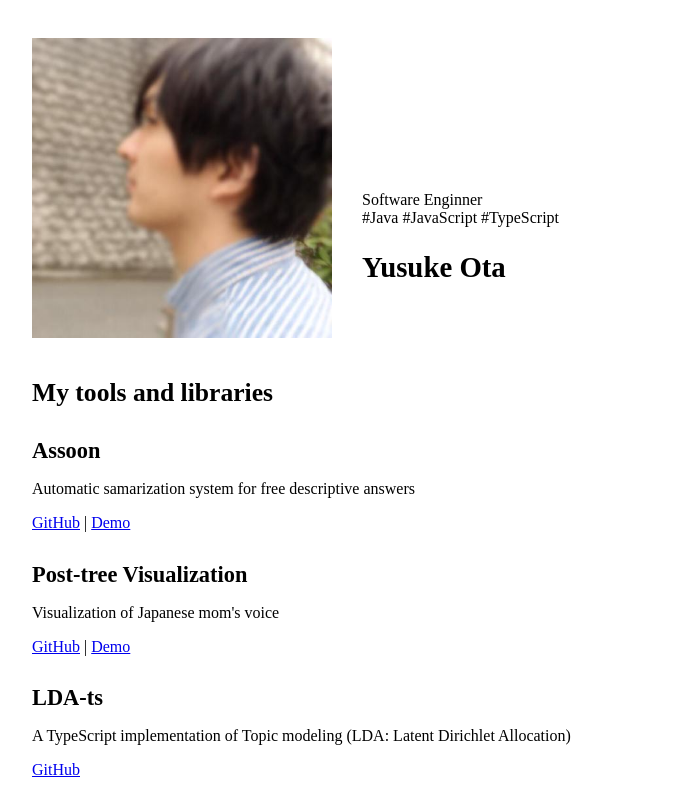
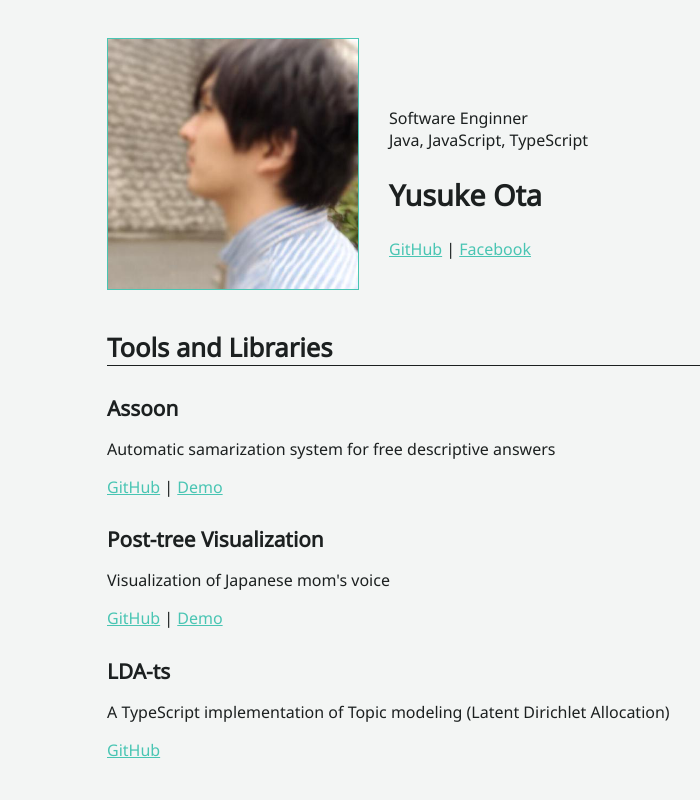
Before and after one commit to y-ota/y-ota.github.io, a plain HTML site: page index.html in a window 1280 px wide. Shown: the top 800 px of the page, without its empty margins (208-908 px from the left). Drawn offline with Linux system fonts and the light colour scheme.

Commit message:
Modfy style

```diff
--- a/assets/style.css
+++ b/assets/style.css
@@ -2,10 +2,13 @@ body{
     font-size: 16px;
     display: flex;
     flex-direction: column;
+    font-family: 'Noto Sans', sans-serif;
+    color: #1c2020;
+    background-color: #f3f5f4;
 }
 
 main{
-    width: 800px;
+    width: 650px;
     margin-left: auto;
     margin-right: auto;
 }
@@ -23,11 +26,17 @@ h1{
 
 h2{
     font-size: 1.6rem;
+    margin-bottom: 10px;
+    border-bottom: 1px solid #1c2020;
 }
 
 h4{
-    font-size: 1.4rem;
+    font-size: 1.3rem;
     margin-bottom: 10px;
+}
+
+a{
+    color: #49c5b3;
 }
 
 .introduction{
@@ -36,20 +45,16 @@ h4{
     flex-direction: row;
 }
 
-.introduction h1{
-}
 
 .introduction .portrait{
     background-image: url("./8006865.jpg");
-    background-size: 300px;
+    background-size: 250px;
     background-repeat: no-repeat;
-    height: 300px;
-    width: 300px;
+    height: 250px;
+    width: 250px;
+    border: 1px solid #49c5b3;
 }
 
-.introduction .biography{
-
-}
 
 .introduction .biography-group{
     padding: 30px;
@@ -62,5 +67,5 @@ h4{
 }
 
 .contributions{
-    margin-top:40px;
+    margin-top:50px;
 }
--- a/index.html
+++ b/index.html
@@ -5,6 +5,7 @@
     <meta http-equiv="X-UA-Compatible" content="IE=edge">
     <meta name="viewport" content="width=device-width,initial-scale=1.0">
     <link rel="stylesheet" type="text/css" href="./assets/style.css">
+    <link href="https://fonts.googleapis.com/css2?family=Noto+Sans&display=swap" rel="stylesheet">
     <title>Yusuke Ota</title>
   </head>
   <body>
@@ -12,12 +13,13 @@
         <section class="introduction">
             <div class="portrait"></div>
             <div class="biography-group">
+                <div class="contact"><a href="https://github.com/y-ota">GitHub</a> | <a href="https://www.facebook.com/yusuke.ota.169">Facebook</a></div>
                 <h1>Yusuke Ota</h1>
-                <div class="biography">Software Enginner<br>#Java #JavaScript #TypeScript</div>
+                <div class="biography">Software Enginner<br>Java, JavaScript, TypeScript</div>
             </div>
         </section>
         <section class="works">
-            <h2>My tools and libraries</h2>
+            <h2>Tools and Libraries</h2>
             <div>
                 <h4>Assoon</h4>
                 <p>Automatic samarization system for free descriptive answers</p>
@@ -30,7 +32,7 @@
             </div>
             <div>
                 <h4>LDA-ts</h4>
-                <p>A TypeScript implementation of Topic modeling (LDA: Latent Dirichlet Allocation)</p>
+                <p>A TypeScript implementation of Topic modeling (Latent Dirichlet Allocation)</p>
                 <p><a href="https://github.com/y-ota/LDA-ts">GitHub</a></p>
             </div>
         </section>
```
